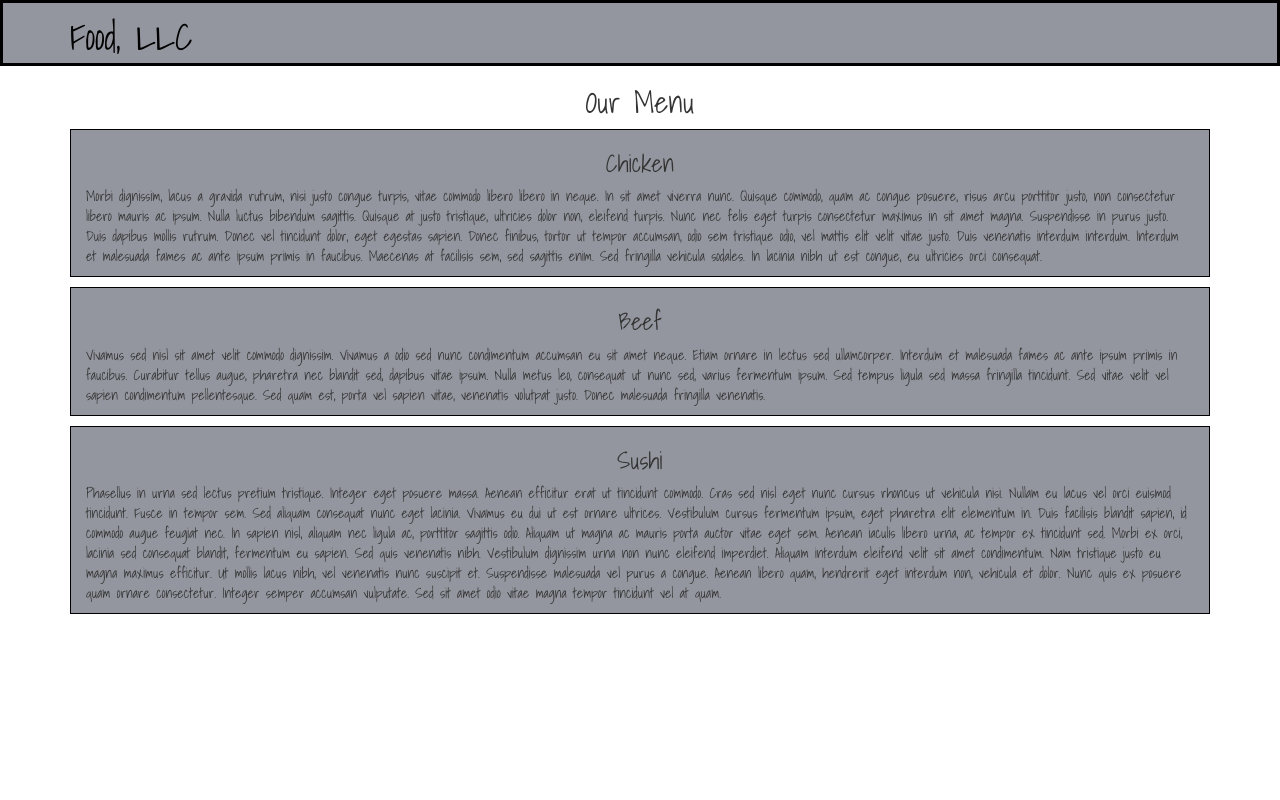
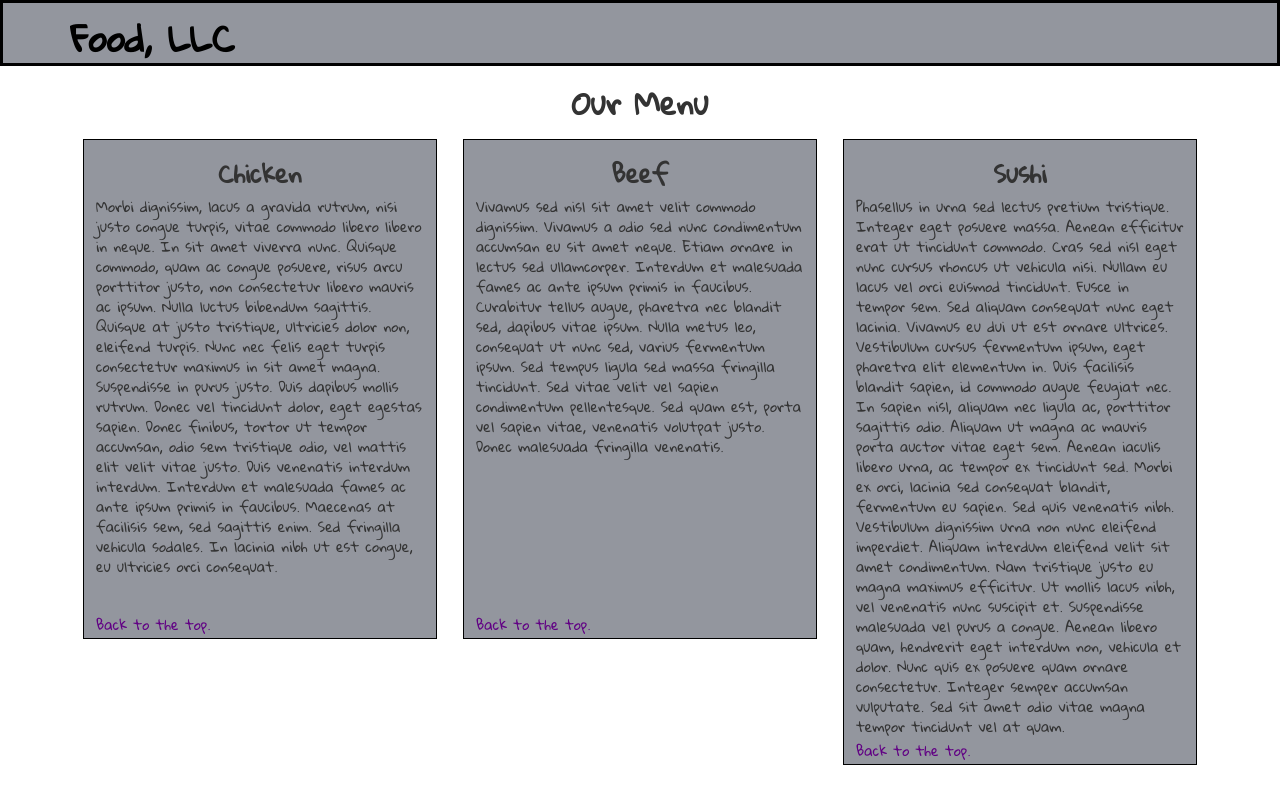
Before and after one commit to rendlik/git_test, a web app: file module3/index.html in a window 1280 px wide. Run offline with its HTML, style and script files only (its server is not run), Linux system fonts and the light colour scheme.

Commit message:
module3_2

```diff
--- a/module3/css/styles.css
+++ b/module3/css/styles.css
@@ -6,7 +6,7 @@
 }
 
 body {
-	font-family: 'Shadows Into Light', cursive;
+	font-family: 'Gloria Hallelujah', cursive;
 	background-color: #fff;
 }
 
@@ -14,6 +14,7 @@ body {
 	color:#000;
 	margin-top: 0;
 	margin-bottom: 0;
+	font-weight: bold;
 	/*text-shadow: 1px 1px 1px #222;*/
 }
 
@@ -51,10 +52,30 @@ body {
 
 #main-content h2 {
 	margin-top: 0px;
+	font-weight: bold;
 }
 
-#main-content div {
+#main-content h3 {
+	font-weight: bold;
+}
+
+#main-content div.box {
+	border: 1.5px solid #000;
 	background-color: #93969e;
-	margin-bottom: 10px;
-	border: 1.5px solid #000;
+	margin: 10px -2px;
+	min-height: 500px;
+	padding: 0px 12px 18px 12px;
+
 }
+
+#main-content a {
+	position: absolute;
+	bottom: 15px;
+	text-decoration: none;
+	color: #610084;
+}
+
+#main-content a:hover {
+	color: #8600b7;
+
+}
--- a/module3/index.html
+++ b/module3/index.html
@@ -16,6 +16,7 @@
     <link rel="stylesheet" href="css/bootstrap.min.css">
     <link rel="stylesheet" href="css/styles.css">
     <link href="https://fonts.googleapis.com/css?family=Shadows+Into+Light" rel="stylesheet">
+    <link href="https://fonts.googleapis.com/css?family=Gloria+Hallelujah" rel="stylesheet">
   </head>
 <body>
 
@@ -42,9 +43,9 @@
 
         <div class="collapse navbar-collapse" id="bs-example-navbar-collapse-1" >
           <ul id="nav-list" class="nav navbar-nav visible-xs" >
-            <li><a href="#">Chicken</a></li>
-            <li><a href="#">Beef</a></li>
-            <li><a href="#">Sushi</a></li>
+            <li><a href="#chicken">Chicken</a></li>
+            <li><a href="#beef">Beef</a></li>
+            <li><a href="#sushi">Sushi</a></li>
           </ul>
         </div>
 
@@ -58,25 +59,32 @@
 
      <h2 class="text-center"> Our Menu </h2>
 
-     <div class="col-xs-12 col-md-12 col-sm-12">
+     <div class="col-xs-12 col-md-4 col-sm-6" id="chicken">
+      <div class="box">
        <h3 class="text-center"> Chicken </h3>
-       <p> Morbi dignissim, lacus a gravida rutrum, nisi justo congue turpis, vitae commodo libero libero in neque. In sit amet viverra nunc. Quisque commodo, quam ac congue posuere, risus arcu porttitor justo, non consectetur libero mauris ac ipsum. Nulla luctus bibendum sagittis. Quisque at justo tristique, ultricies dolor non, eleifend turpis. Nunc nec felis eget turpis consectetur maximus in sit amet magna. Suspendisse in purus justo. Duis dapibus mollis rutrum. Donec vel tincidunt dolor, eget egestas sapien. Donec finibus, tortor ut tempor accumsan, odio sem tristique odio, vel mattis elit velit vitae justo. Duis venenatis interdum interdum. Interdum et malesuada fames ac ante ipsum primis in faucibus. Maecenas at facilisis sem, sed sagittis enim. Sed fringilla vehicula sodales. In lacinia nibh ut est congue, eu ultricies orci consequat.
-
- </p>
+       <p> Morbi dignissim, lacus a gravida rutrum, nisi justo congue turpis, vitae commodo libero libero in neque. In sit amet viverra nunc. Quisque commodo, quam ac congue posuere, risus arcu porttitor justo, non consectetur libero mauris ac ipsum. Nulla luctus bibendum sagittis. Quisque at justo tristique, ultricies dolor non, eleifend turpis. Nunc nec felis eget turpis consectetur maximus in sit amet magna. Suspendisse in purus justo. Duis dapibus mollis rutrum. Donec vel tincidunt dolor, eget egestas sapien. Donec finibus, tortor ut tempor accumsan, odio sem tristique odio, vel mattis elit velit vitae justo. Duis venenatis interdum interdum. Interdum et malesuada fames ac ante ipsum primis in faucibus. Maecenas at facilisis sem, sed sagittis enim. Sed fringilla vehicula sodales. In lacinia nibh ut est congue, eu ultricies orci consequat.</p>
+       <a href="#header-nav"> Back to the top. </a>
+      </div>
      </div>
 
-     <div class="col-xs-12 col-md-12 col-sm-12">
+     <div class="col-xs-12 col-md-4 col-sm-6" id="beef">
+      <div class="box">
        <h3 class="text-center"> Beef </h3>
-       <p> Vivamus sed nisl sit amet velit commodo dignissim. Vivamus a odio sed nunc condimentum accumsan eu sit amet neque. Etiam ornare in lectus sed ullamcorper. Interdum et malesuada fames ac ante ipsum primis in faucibus. Curabitur tellus augue, pharetra nec blandit sed, dapibus vitae ipsum. Nulla metus leo, consequat ut nunc sed, varius fermentum ipsum. Sed tempus ligula sed massa fringilla tincidunt. Sed vitae velit vel sapien condimentum pellentesque. Sed quam est, porta vel sapien vitae, venenatis volutpat justo. Donec malesuada fringilla venenatis.
-
- </p>
+       <p> Vivamus sed nisl sit amet velit commodo dignissim. Vivamus a odio sed nunc condimentum accumsan eu sit amet neque. Etiam ornare in lectus sed ullamcorper. Interdum et malesuada fames ac ante ipsum primis in faucibus. Curabitur tellus augue, pharetra nec blandit sed, dapibus vitae ipsum. Nulla metus leo, consequat ut nunc sed, varius fermentum ipsum. Sed tempus ligula sed massa fringilla tincidunt. Sed vitae velit vel sapien condimentum pellentesque. Sed quam est, porta vel sapien vitae, venenatis volutpat justo. Donec malesuada fringilla venenatis.</p>
+       <a href="#header-nav"> Back to the top. </a>
+      </div>
      </div>
 
-     <div class="col-xs-12 col-md-12 col-sm-12">
+     <div class="col-xs-12 col-md-4 col-sm-12" id="sushi">
+      <div class="box">
        <h3 class="text-center"> Sushi </h3>
        <p> Phasellus in urna sed lectus pretium tristique. Integer eget posuere massa. Aenean efficitur erat ut tincidunt commodo. Cras sed nisl eget nunc cursus rhoncus ut vehicula nisi. Nullam eu lacus vel orci euismod tincidunt. Fusce in tempor sem. Sed aliquam consequat nunc eget lacinia. Vivamus eu dui ut est ornare ultrices. Vestibulum cursus fermentum ipsum, eget pharetra elit elementum in. Duis facilisis blandit sapien, id commodo augue feugiat nec. In sapien nisl, aliquam nec ligula ac, porttitor sagittis odio. Aliquam ut magna ac mauris porta auctor vitae eget sem. Aenean iaculis libero urna, ac tempor ex tincidunt sed. Morbi ex orci, lacinia sed consequat blandit, fermentum eu sapien.
 
-Sed quis venenatis nibh. Vestibulum dignissim urna non nunc eleifend imperdiet. Aliquam interdum eleifend velit sit amet condimentum. Nam tristique justo eu magna maximus efficitur. Ut mollis lacus nibh, vel venenatis nunc suscipit et. Suspendisse malesuada vel purus a congue. Aenean libero quam, hendrerit eget interdum non, vehicula et dolor. Nunc quis ex posuere quam ornare consectetur. Integer semper accumsan vulputate. Sed sit amet odio vitae magna tempor tincidunt vel at quam. </p>
+      Sed quis venenatis nibh. Vestibulum dignissim urna non nunc eleifend imperdiet. Aliquam interdum eleifend velit sit amet condimentum. Nam tristique justo eu magna maximus efficitur. Ut mollis lacus nibh, vel venenatis nunc suscipit et. Suspendisse malesuada vel purus a congue. Aenean libero quam, hendrerit eget interdum non, vehicula et dolor. Nunc quis ex posuere quam ornare consectetur. Integer semper accumsan vulputate. Sed sit amet odio vitae magna tempor tincidunt vel at quam. </p>
+      <a href="#header-nav"> Back to the top. </a>
+
+      </div>
+
      </div>
 
   </div>
```
